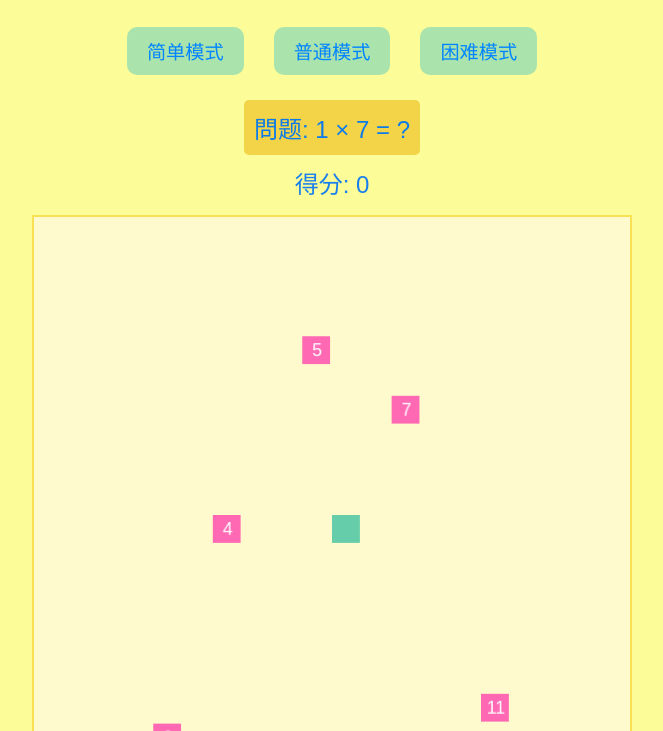
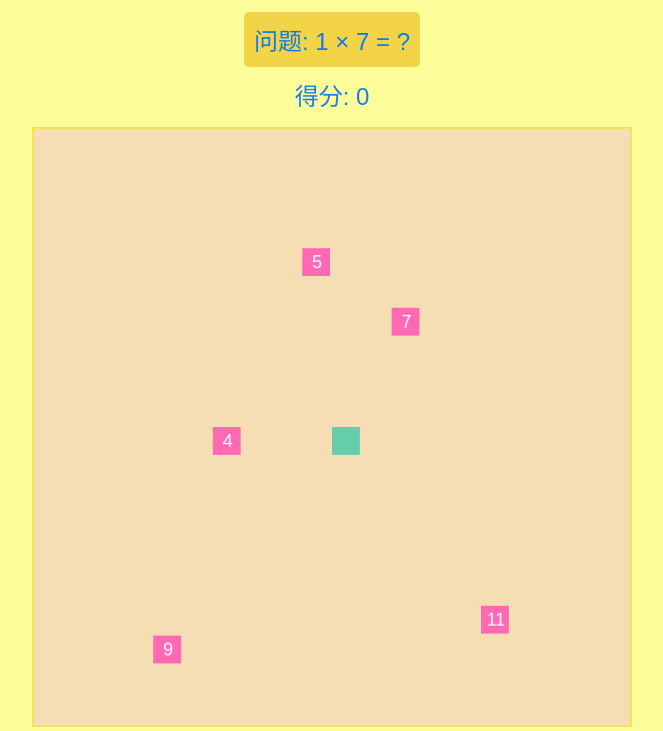
Before and after one commit to knz2021/KukuSnake, a plain HTML site: page index.html in a window 1280 px wide. Both pictures are taken after a click on the button "简单模式". Shown: the part 69-800 px from the top of the page, without its empty margins (308-971 px from the left). Drawn offline with Linux system fonts and the light colour scheme.

Commit message:
Add files via upload

```diff
--- a/index.html
+++ b/index.html
@@ -41,7 +41,7 @@
             width: 100%;
             height: 100%;
             border: 2px solid #f9e054;
-            background-color: #adf0c5;
+            background-color: #f5deb3;
         }
 
         #score {
@@ -88,7 +88,7 @@
         .control-btn {
             padding: 15px;
             font-size: clamp(1rem, 3vw, 1.2rem);
-            background-color: #aae4ac;
+            background-color: #89c8b3;
             color: rgb(50, 152, 248);
             border: none;
             border-radius: 10px;
@@ -97,14 +97,14 @@
         }
 
         .control-btn:active {
-            background-color: #b3e9b5;
+            background-color: vs;
         }
 
         button {
-            padding: 10px 20px;
+            padding: 5px 10px;
             font-size: clamp(1rem, 3vw, 1.2rem);
-            background-color: #aae4ac;
-            color: rgb(0, 132, 255);
+            background-color: #a2dcc9;
+            color: rgb(50, 152, 248);
             border: none;
             border-radius: 10px;
             cursor: pointer;
@@ -112,15 +112,14 @@
         }
 
         button:hover {
-            background-color: #b3e9b5;
+            background-color: #f3d448;
         }
 
-        #difficulty-selector {
-            font-weight:bold;
-            margin: 10px;
+        #difficulty-selection {
             display: flex;
             justify-content: center;
             gap: 10px;
+            margin: 10px 0;
         }
 
         @media (max-height: 600px) {
@@ -139,12 +138,12 @@
 </head>
 <body>
     <h1>乘法贪吃蛇游戏</h1>
-    <div id="difficulty-selector">
-        <button onclick="setDifficulty('easy')">简单模式</button>
-        <button onclick="setDifficulty('normal')" class="active">普通模式</button>
-        <button onclick="setDifficulty('hard')">困难模式</button>
+    <div id="difficulty-selection">
+        <button onclick="selectDifficulty('easy')">简单模式</button>
+        <button onclick="selectDifficulty('normal')">普通模式</button>
+        <button onclick="selectDifficulty('hard')">困难模式</button>
     </div>
-    <div id="question">题目: </div>
+    <div id="question">问题: </div>
     <div id="score">得分: 0</div>
     <div id="game-container">
         <canvas id="gameCanvas"></canvas>
@@ -174,29 +173,26 @@
         let scoreMultiplier = 1;
         let noWallCollision = false;
 
-        function setDifficulty(level) {
-            difficulty = level;
-            switch(level) {
+        function selectDifficulty(mode) {
+            difficulty = mode;
+            switch(mode) {
                 case 'easy':
-                    gameSpeed = 400;
+                    gameSpeed = 300;
                     scoreMultiplier = 0.5;
-                    noWallCollision = true; // イージーモードでは壁の衝突を無効にする
+                    noWallCollision = true;
                     break;
                 case 'normal':
-                    gameSpeed = 300;
+                    gameSpeed = 200;
                     scoreMultiplier = 1;
                     noWallCollision = false;
                     break;
                 case 'hard':
-                    gameSpeed = 200;
+                    gameSpeed = 100;
                     scoreMultiplier = 2;
                     noWallCollision = false;
                     break;
             }
-            document.querySelectorAll('#difficulty-selector button').forEach(btn => {
-                btn.classList.remove('active');
-            });
-            event.target.classList.add('active');
+            document.getElementById('difficulty-selection').style.display = 'none';
             restartGame();
         }
 
@@ -321,7 +317,7 @@
                 result: num1 * num2
             };
             document.getElementById('question').textContent =
-                `問题: ${num1} × ${num2} = ?`;
+                `问题: ${num1} × ${num2} = ?`;
         }
 
         function generateFoods() {
@@ -365,6 +361,7 @@
             document.getElementById('game-over').style.display = 'block';
             document.getElementById('final-score').textContent = score;
             document.getElementById('game-over-reason').textContent = reason;
+            document.getElementById('difficulty-selection').style.display = 'flex';
         }
 
         function drawGame() {
@@ -378,18 +375,19 @@
             drawSnake();
             drawFoods();
             setTimeout(drawGame, gameSpeed);
+
         }
 
         function clearCanvas() {
-            ctx.fillStyle = '#fffacd';
+            ctx.fillStyle = '#f5deb3';
             ctx.fillRect(0, 0, canvas.width, canvas.height);
         }
 
         function moveSnake() {
             const head = { x: snake[0].x + dx, y: snake[0].y + dy };
 
-            // イージーモードでは壁の衝突を無視し、反対側に移動
             if (noWallCollision) {
+                // 壁の衝突を無視し、反対側に移动
                 if (head.x < 0) head.x = tileCount - 1;
                 if (head.x >= tileCount) head.x = 0;
                 if (head.y < 0) head.y = tileCount - 1;
@@ -403,7 +401,6 @@
         function checkCollision() {
             const head = snake[0];
 
-            // イージーモード以外では壁の衝突をチェック
             if (!noWallCollision && (head.x < 0 || head.x >= tileCount || head.y < 0 || head.y >= tileCount)) {
                 setGameOver("撞到墙壁了！");
                 return;
@@ -473,9 +470,9 @@
 
         // ゲーム初期化
         setupControls();
-        generateQuestion();
-        generateFoods();
-        drawGame();
+
+        // 難易度選択の初期表示
+        document.getElementById('difficulty-selection').style.display = 'flex';
     </script>
 </body>
 </html>
```
